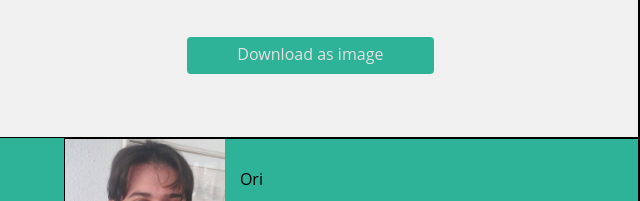
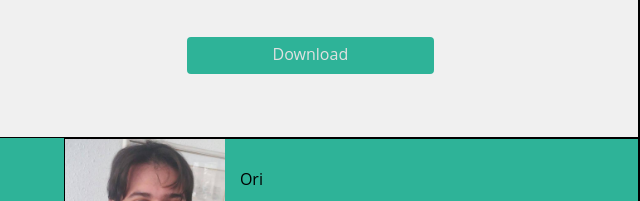
Before and after one commit to MrOriKlein/memegen, a website: page index.html in a window 1280 px wide. Both pictures are taken after a click on the element 176 px from the left and 335 px from the top of the page. Shown: the part 492-693 px from the top of the page, 640-1280 px from the left. Drawn offline with nearby package versions, Linux system fonts and the light colour scheme; files that its build step writes are made by us from their sources; a web font is replaced by a local one.

Commit message:
download btn fixed

```diff
--- a/index.html
+++ b/index.html
@@ -134,7 +134,7 @@
                         </div>
                     </article>
                     <!--meme download button-->
-                    <a class="dwn-btn" onclick="downloadImg(this)">Download as image</a>
+                    <a class="dwn-btn" onclick="downloadImg(this)">Download</a>
                 </div>
 
             </div>
```
